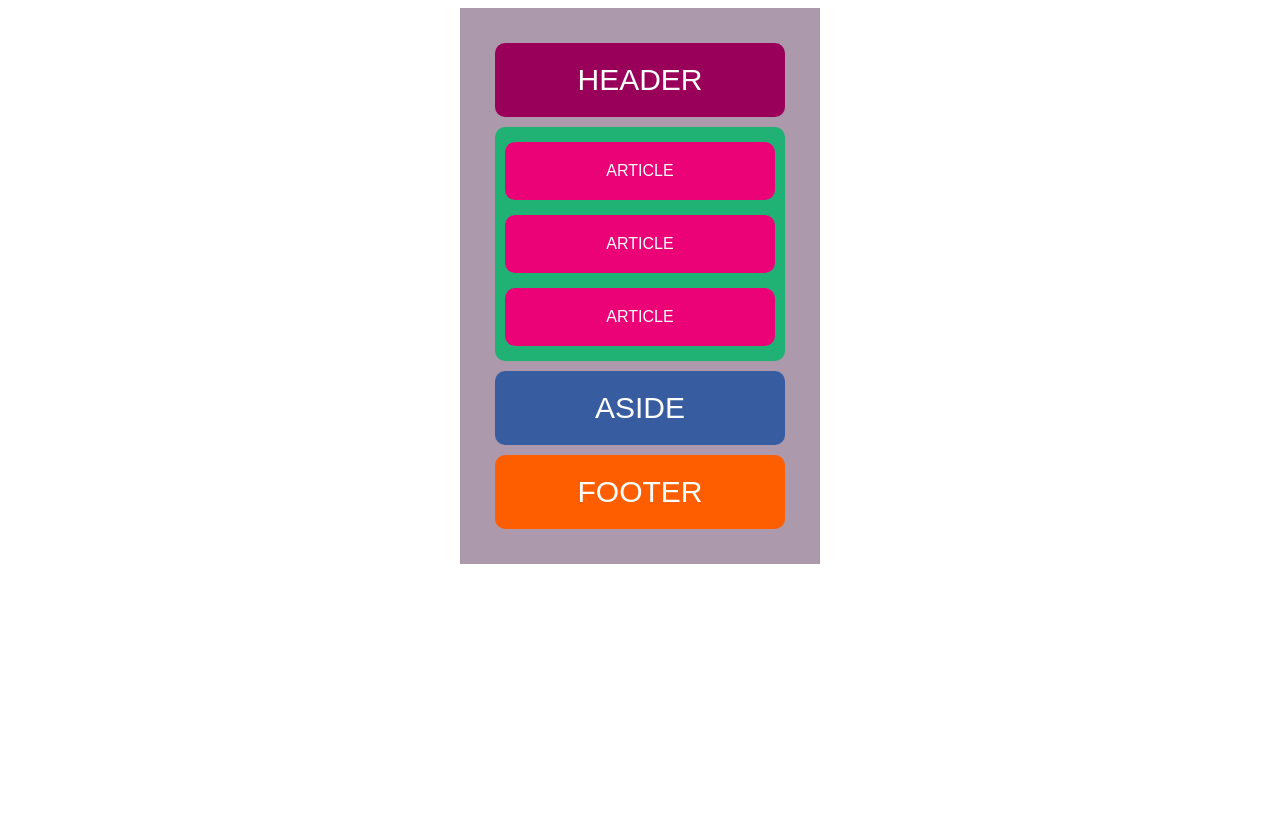
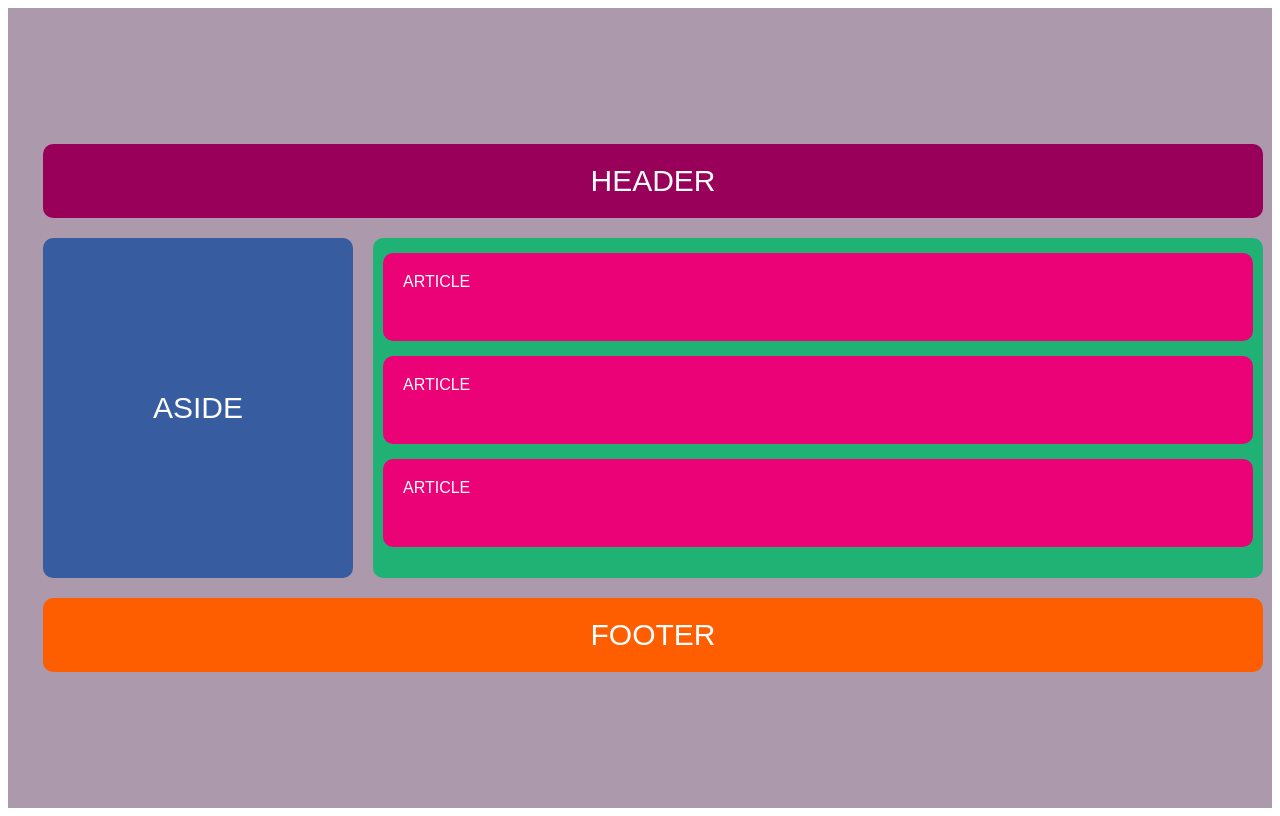
Before and after one commit to G-reg-ory/flexbox-wireframe-practice, a plain HTML site: page index.html in a window 1280 px wide. Drawn offline with Linux system fonts and the light colour scheme.

Commit message:
Made the wireframe responsive for desktop

```diff
--- a/css/style.css
+++ b/css/style.css
@@ -1,7 +1,7 @@
-html {
-    display:flex;
-    flex-direction: column;
-    align-items: center;
+body {
+  display: flex;
+  height: 100vh;
+  justify-content: center;
 }
 .container {
   display: flex;
@@ -11,8 +11,8 @@ html {
   color: white;
   text-align: center;
   padding: 30px;
-  min-width: 300px;
   font-family: sans-serif;
+  flex-wrap: wrap;
 }
 
 .header {
@@ -36,6 +36,7 @@ html {
   margin: 5px;
   border-radius: 10px;
   padding: 10px 5px 10px 5px;
+  flex-wrap: wrap;
 }
 
 .article {
@@ -65,3 +66,46 @@ html {
   border-radius: 10px;
   font-size: 30px;
 }
+@media (min-width: 1280px) {
+    body {
+        display: flex;
+        flex-direction: column;
+    }
+
+    .main-wrapper {
+        display: flex;
+        flex-direction: row;
+        justify-content: center;
+        gap: 10px;
+    }
+
+    .header, .footer {
+        width: grow;
+        text-align: center;
+    }
+
+    .aside {
+        display: flex;
+        width: 9em;
+        height: 10em;
+        flex: grow;
+    }
+    .container {
+        flex: 2;
+        display: flex;
+        flex-direction: column;
+        gap: 10px;
+    }
+
+    .article-container {
+        display: flex;
+        width: 55em;
+        height: 20em;
+        flex-direction: column; /* Ensures articles stack */
+    }
+    .article {
+        display: flex;
+        height: 3em;
+        text-align: center;
+    }
+}
--- a/index.html
+++ b/index.html
@@ -11,13 +11,16 @@
     <div class="header-container">
         <header class="header">HEADER</header>
     </div>
-    <div class="article-container">
+    <div class="main-wrapper">
+                <div class="aside-container">
+        <aside class="aside">ASIDE</aside>
+        </div>
+        <div class="article-container">
         <article class="article">ARTICLE</article>
         <article class="article">ARTICLE</article>
         <article class="article">ARTICLE</article>
-    </div>
-    <div class="aside-container">
-        <aside class="aside">ASIDE</aside>
+        </div>
+
     </div>
     <div class="footer-container">
         <footer class="footer">FOOTER</footer>
```
Also changed, not shown: desktop-wireframe.png (added), mobile-wireframe.png (renamed from css/mobile-wireframe.png).
